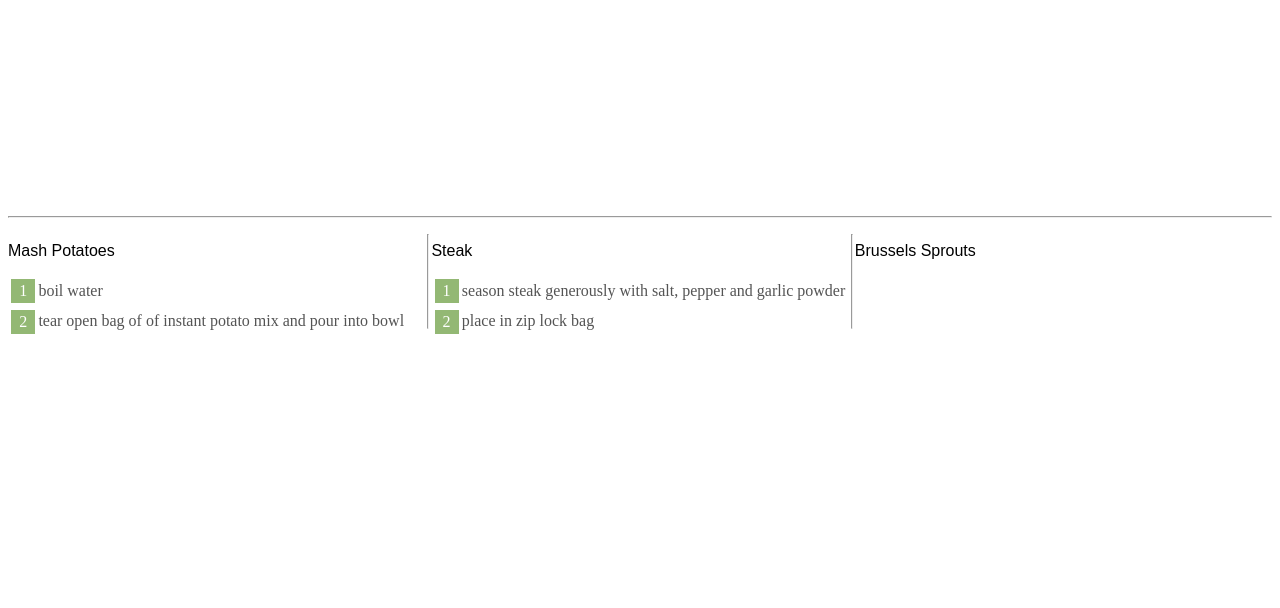
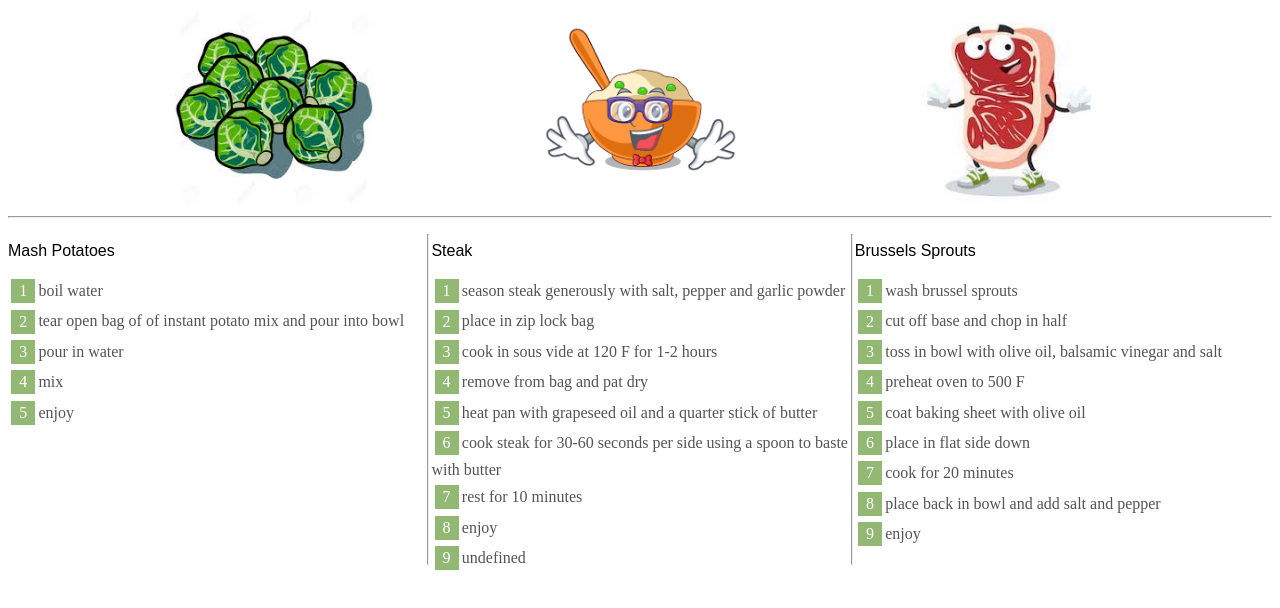
Before and after one commit to ironhack-labs/lab-es6-promises, a plain HTML site: page index.html in a window 1280 px wide. Drawn offline with Linux system fonts and the light colour scheme.

Commit message:
all done except final bonus

```diff
--- a/public/javascripts/script.js
+++ b/public/javascripts/script.js
@@ -1,31 +1,63 @@
 // This will print in the wrong order
 // we added it for you to test to make sure data is loaded
 // 🚨🚨🚨 comment out the next 3 lines when you start working on the code
-for (let i = 0; i < mashPotatoes.length; i++) {
-  //addFood(steak[i], '#steak');
-  console.log(mashPotatoes[i])
-}
+// for (let i = 0; i < mashPotatoes.length; i++) {
+//   //addFood(steak[i], '#steak');
+//   console.log(mashPotatoes[i])
+// }
 
 // Iteration 1 using callbacks
 addFood(steak[0], '#steak', () => {
-  // ... your code here
   addFood(steak[1], '#steak', () => {
-
+    addFood(steak[2], '#steak', () => {
+      addFood(steak[3], '#steak', () => {
+        addFood(steak[4], '#steak', () => {
+          addFood(steak[5], '#steak', () => {
+            addFood(steak[6], '#steak', () => {
+              addFood(steak[7], '#steak', () => {
+                addFood(steak[8], '#steak', () => {
+                  document.querySelector("#table").innerHTML += `<img src="public/images/steak.jpg">`;
+                })
+              })
+            })
+          })
+        })
+      })
+    })
   })
 });
 
 
 
 // Iteration 2 using `.then()`
-addFood(mashPotatoes[0], '#mashPotatoes').then(() => {
-  // ... your code here
-  addFood(mashPotatoes[1], '#mashPotatoes')
-});
+addFood(mashPotatoes[0], '#mashPotatoes')
+  .then(() => {
+    return addFood(mashPotatoes[1], '#mashPotatoes')
+  })
+  .then(() => {
+    return addFood(mashPotatoes[2], '#mashPotatoes')
+  })
+  .then(() => {
+    return addFood(mashPotatoes[3], '#mashPotatoes')
+  })
+  .then(() => {
+    return addFood(mashPotatoes[4], '#mashPotatoes')
+  })
+  .then(() => {
+    document.querySelector("#table").innerHTML += `<img src="public/images/mashPotatoes.jpg">`;
+  });
 
 // Iteration 3 using async and await
 
-  async function makeFood(step) {
-    // ... your code here
+async function makeFood(step) {
+  for (let i = 0; i < brusselSprouts.length; i++) {
+    try {
+      await addFood(brusselSprouts[i], '#brusselSprouts');
+    } catch (error) {
+      console.log(error)
+    }
+  }
+  document.querySelector("#table").innerHTML += `<img src="public/images/2brusselSprouts.jpg">`;
+}
 
-  }
-  makeFood(eachStep);
+makeFood()
```
Also changed, not shown: index.html (+2 -1 lines).
